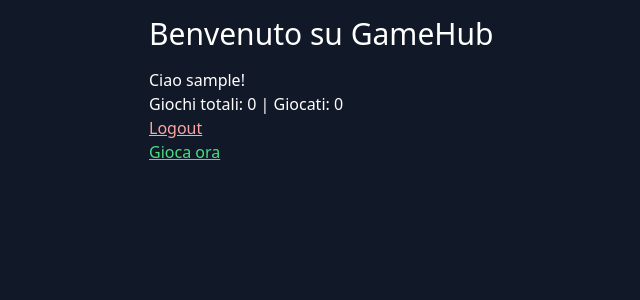
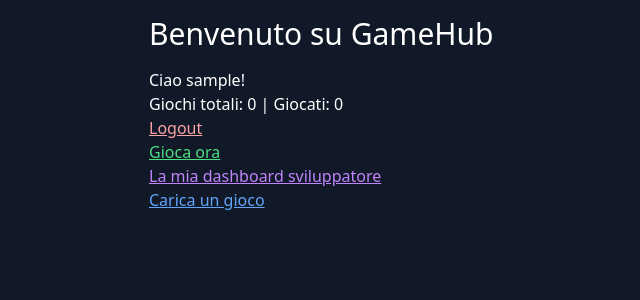
Before and after one commit to POLANGELA/gamehub, a Flask app: page / in a window 1280 px wide. Shown: the top 300 px of the page, without its empty margins (203-843 px from the left). Run offline with Flask 3, Linux system fonts and the light colour scheme; the visitor is signed in with stand-in values (Sample User, id 1); some libraries are stand-ins or nearby versions.

Commit message:
Add files via upload

```diff
--- a/app.py
+++ b/app.py
@@ -38,6 +38,8 @@ def register():
         password = generate_password_hash(request.form['password'])
         role = request.form['role']
         users[username] = {'password': password, 'role': role}
+        session['user'] = username
+        session['role'] = role
         played_stats[username] = {'total': 0, 'played': 0}
         flash("Registrazione completata.")
         return redirect(url_for('login'))
--- a/templates/index.html
+++ b/templates/index.html
@@ -1,4 +1,3 @@
-
 {% extends "base.html" %}
 {% block content %}
 <h1 class="text-3xl mb-4">Benvenuto su GameHub</h1>
@@ -6,7 +5,11 @@
 <p>Ciao {{ user }}!</p>
 <p>Giochi totali: {{ stats.total }} | Giocati: {{ stats.played }}</p>
 <a href="/logout" class="text-red-300 underline">Logout</a><br>
-<a href="/play" class="text-green-400 underline">Gioca ora</a>
+<a href="/play" class="text-green-400 underline">Gioca ora</a><br>
+{% if session['role'] == 'developer' %}
+  <a href="/dashboard" class="text-purple-400 underline">La mia dashboard sviluppatore</a><br>
+  <a href="/upload" class="text-blue-400 underline">Carica un gioco</a>
+{% endif %}
 {% else %}
 <a href="/login" class="text-blue-300 underline">Login</a> |
 <a href="/register" class="text-green-300 underline">Registrati</a>
```
